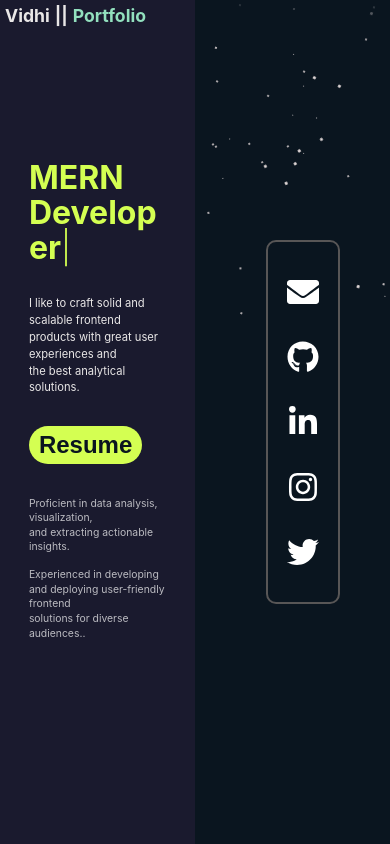
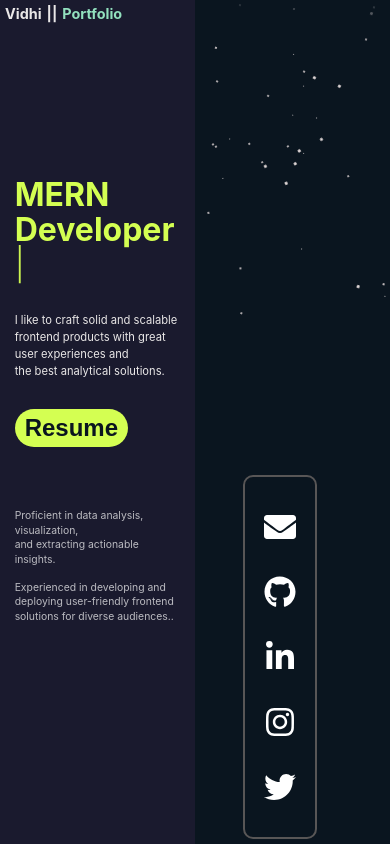
Before and after one commit to vidhirawat10/Portfolio---Vidhi, a React (Create React App) app: page / in a window 390 px wide. Built offline with nearby package versions, Linux system fonts and the light colour scheme; the HTML template or start-up script is replaced by a standard one.

Commit message:
Update HomePage.css

```diff
--- a/src/components/HomePage.css
+++ b/src/components/HomePage.css
@@ -7,7 +7,9 @@
   overflow: hidden;
 }
 
-/* Styles for the stars canvas background */
+/* Styles for the stars canvas background (This ID is likely from a previous global stars implementation,
+   but since FallingStars is now inside right-section, this might be redundant or for a different purpose.
+   Keeping it as is for now, but note it's not directly related to the FallingStars component within right-section). */
 #stars {
   position: fixed;
   top: 0;
@@ -16,17 +18,17 @@
   height: 100vh;
   z-index: -1;
   pointer-events: none;
-  background-color: #0a151f;
+  background-color: #0a151f; /* This background will be overridden by .homepage-main's children */
 }
 
 /* Container for the two main sections (left and right) */
 .homepage-sections {
   display: flex;
   width: 100%;
-  height: 100vh;
-  position: relative; /* Important for absolute positioning of .dot-grid */
+  height: 100vh; /* Keep full viewport height */
+  position: relative;
   z-index: 1;
-  flex-direction: row; /* Keep left and right sections side-by-side */
+  flex-direction: row; /* ALWAYS Keep left and right sections side-by-side */
 }
 
 /* Styling for the left section */
@@ -34,12 +36,13 @@
   flex: 1;
   background-color: #1a1a2e;
   display: flex;
-  flex-direction: column; /* Changed to column to stack content */
+  flex-direction: column; /* Stack content vertically */
   justify-content: center; /* Center content vertically */
   align-items: center; /* Center content horizontally */
-  position: relative; /* Needed for absolute positioning of children if any, or for z-index context */
-  padding: 20px; /* Add some padding to prevent content from touching edges */
+  position: relative; /* Needed for absolute positioning of logo */
+  padding: 20px; /* Add some padding */
   overflow: hidden; /* Important for absolute positioning of content within */
+  box-sizing: border-box; /* Include padding in the element's total width and height */
 }
 
 /* Styling for the right section */
@@ -47,11 +50,25 @@
   flex: 1;
   background-color: #0a151f;
   display: flex;
-  justify-content: flex-end;
-  align-items: center;
+  justify-content: center; /* Center social navbar */
+  align-items: center; /* Center social navbar */
   padding: 20px;
-  position: relative; /* ADD THIS LINE: Crucial for absolute positioning of stars */
+  position: relative; /* Crucial for absolute positioning of FallingStars */
+  overflow: hidden; /* Important to clip stars if they go beyond this section */
 }
+
+/* Styles for the FallingStars component to fill its parent (right-section) */
+.right-section > .FallingStars-container,
+.right-section canvas {
+  position: absolute;
+  top: 0;
+  left: 0;
+  width: 100%;
+  height: 100%;
+  z-index: 0; /* Place stars behind other content like SocialNavbar */
+  pointer-events: none; /* Allows clicks to pass through to elements below if any */
+}
+
 
 /* Styles for the logo */
 .homepage-logo {
@@ -64,7 +81,7 @@
   padding: 0;
   display: flex;
   align-items: center;
-  z-index: 10; /* Ensures logo is above the dot grid */
+  z-index: 10; /* Ensures logo is above content */
 }
 
 .homepage-logo .logo-name {
@@ -80,11 +97,11 @@
   color: #92e0be;
 }
 
-/* --- Media Queries for Responsive Logo Font Size (from previous iteration, still relevant) --- */
+/* --- Media Queries for Responsive Logo (No stacking of homepage-sections) --- */
 
 @media (max-width: 1024px) {
   .homepage-logo {
-    font-size: 1.8em;
+    font-size: 1.3em;
     top: 15px;
     left: 15px;
   }
@@ -92,20 +109,57 @@
 
 @media (max-width: 768px) {
   .homepage-logo {
-    font-size: 1.5em;
+    font-size: 1.1em;
     top: 10px;
     left: 10px;
   }
-  /* Ensure main sections are still side-by-side */
+  /* Keep side-by-side */
   .homepage-sections {
-    flex-direction: row; /* Explicitly keep them side-by-side */
+    flex-direction: row; /* Explicitly ensure row direction */
+  }
+  .left-section, .right-section {
+    padding: 10px; /* Reduce padding to save space */
+  }
+  /* Adjustments for SocialNavbar on smaller screens if side-by-side */
+  .social-navbar {
+    padding: 10px; /* Add padding if necessary */
   }
 }
 
-@media (max-width: 480px) {
+@media (max-width: 576px) { /* Mobile phones */
   .homepage-logo {
-    font-size: 1.1em;
+    font-size: 0.9em; /* Even smaller logo */
     top: 5px;
     left: 5px;
   }
+  /* Keep side-by-side, but make sections take equal width */
+  .left-section, .right-section {
+    flex: 1; /* Ensure they still share space equally */
+    padding: 5px; /* Aggressive padding reduction */
+    min-width: 150px; /* Prevent shrinking too much, adjust as needed */
+  }
+
+  /* SocialNavbar needs more attention here to stack its items */
+  .social-navbar {
+    display: flex;
+    flex-direction: column; /* Stack icons vertically */
+    gap: 8px; /* Reduce space between icons */
+    padding: 5px; /* Reduced padding */
+  }
 }
+
+/* Specific adjustments for very small mobile screens */
+@media (max-width: 375px) {
+  .homepage-logo {
+    font-size: 0.8em;
+    top: 3px;
+    left: 3px;
+  }
+  .left-section, .right-section {
+    padding: 3px; /* Minimal padding */
+    min-width: 130px; /* Further restrict shrinking */
+  }
+  .social-navbar {
+    gap: 5px; /* Even less space for icons */
+  }
+}
```
